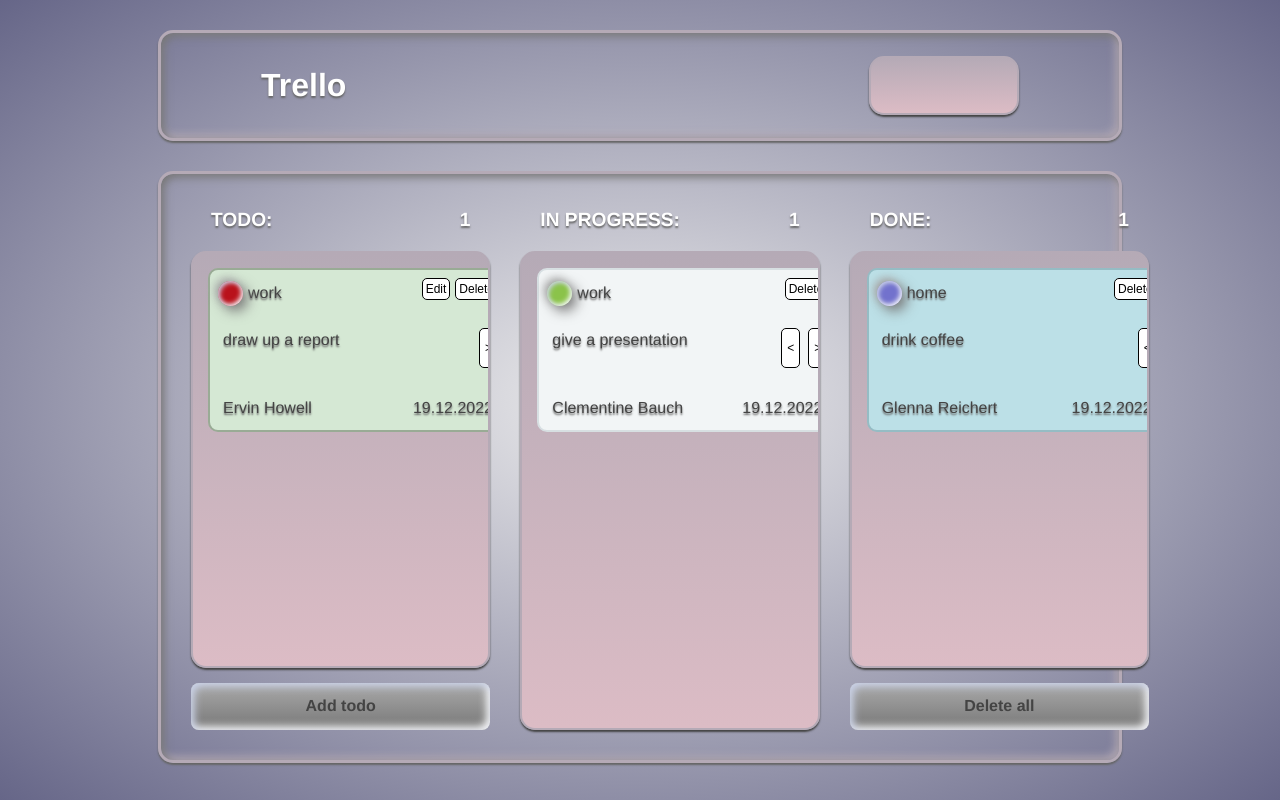
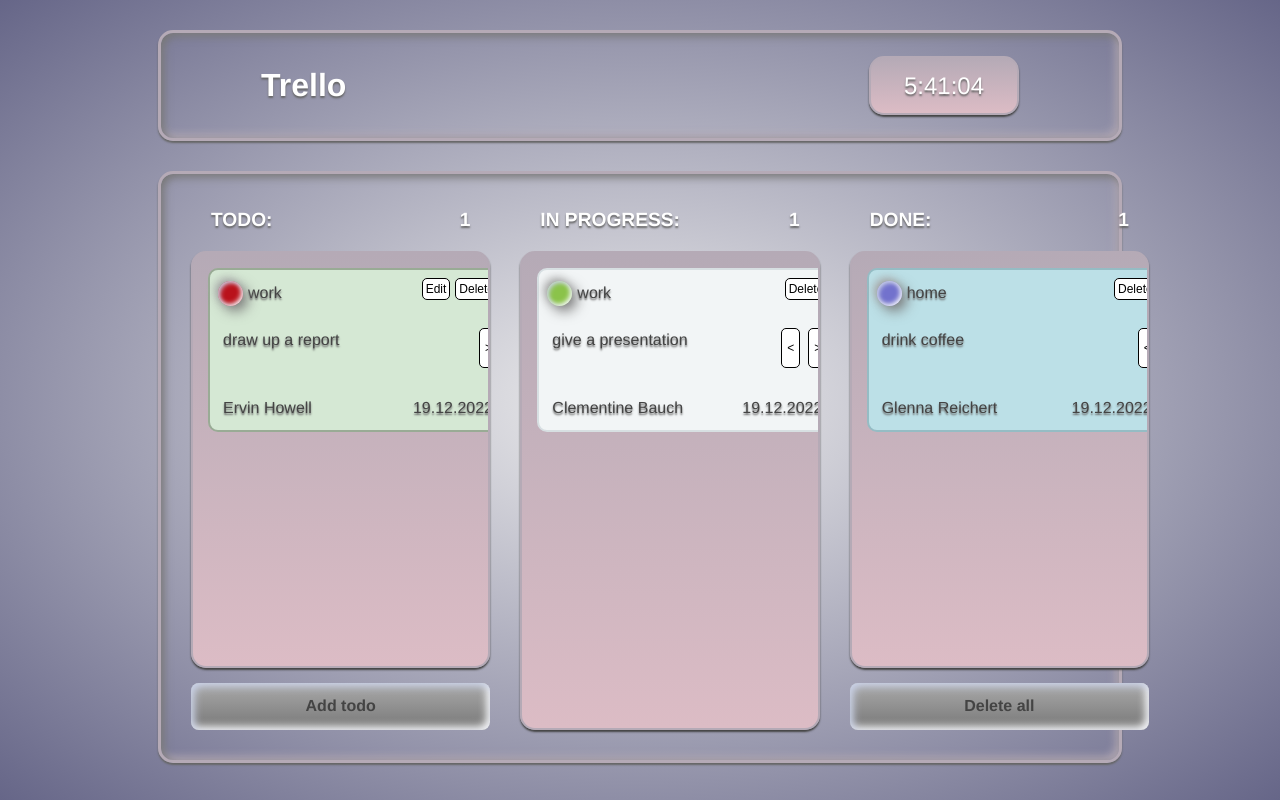
Before and after one commit to romanglinnik/Trello, a website built with Parcel: page src/index.html in a window 1280 px wide. Built offline with nearby package versions, Linux system fonts and the light colour scheme; no server answers.

Commit message:
add clock

```diff
--- a/src/css/style.css
+++ b/src/css/style.css
@@ -61,12 +61,16 @@
   width: 150px;
   height: 70%;
   border-radius: 15px;
+  font-size: 24px;
   box-shadow: 0 2px 2px #444;
   text-shadow: 0 2px 2px #666;
   border-radius: 15px;
   border: 2px solid #b5aab6;
   padding: 15px;
   background: linear-gradient(#b5aab6, #dcbcc5);
+  display: flex;
+  align-items: center;
+  justify-content: center;
 }
 
 .section__board {
--- a/src/js/modules/main.js
+++ b/src/js/modules/main.js
@@ -41,6 +41,13 @@
 }
 
 export const app = function () {
+  window.onload = function(){
+    window.setInterval(function(){
+    let now = new Date();
+    let clock = document.querySelector(".header__clock");
+    clock.innerHTML = now.toLocaleTimeString().slice(0, -3);
+    },1000);
+  };
   document.querySelector(".user__select").addEventListener("input", search); // при фокусе "input" происходит вызов функции поиска
   document
     .querySelector(".user__select")
```
